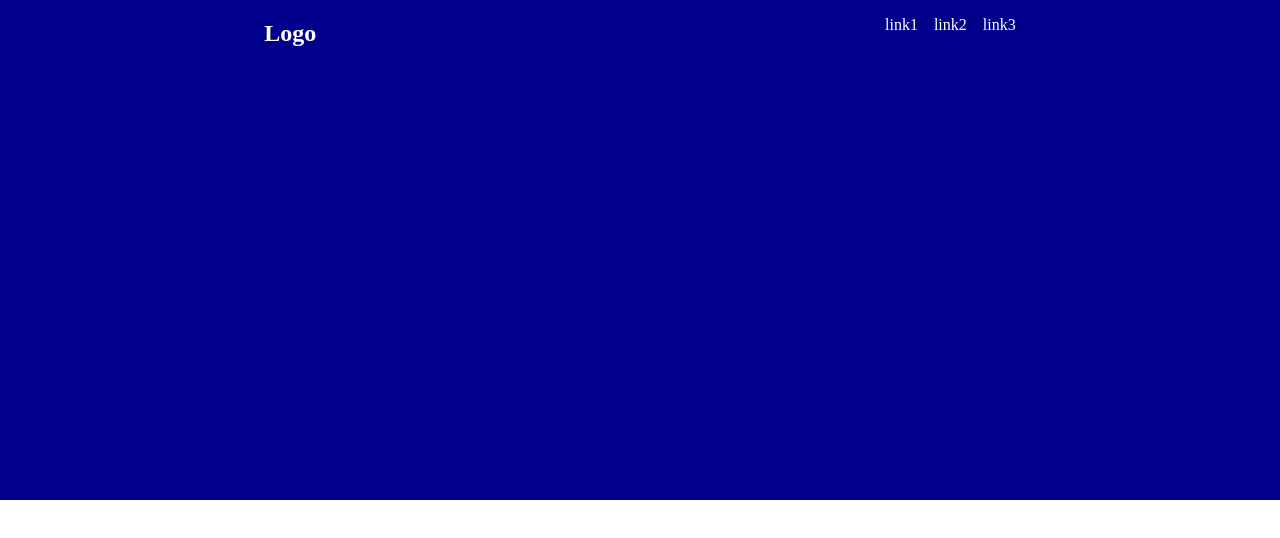
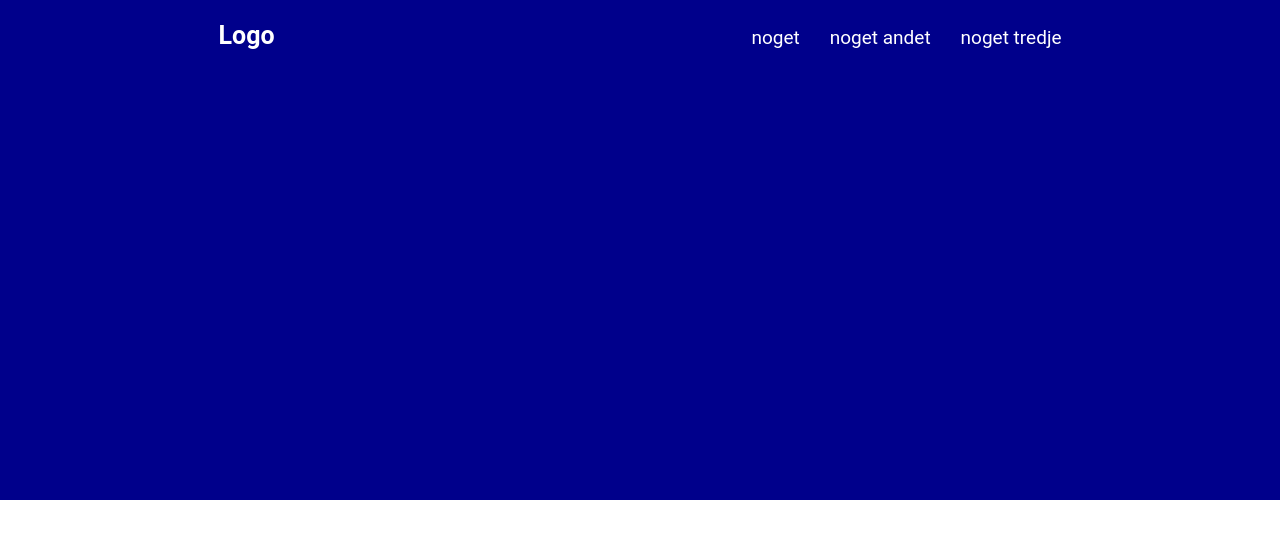
Before and after one commit to Spekulativ/landing-page, a plain HTML site: page index.html in a window 1280 px wide. Drawn offline with Linux system fonts and the light colour scheme; a small style sheet from the web is missing.

Commit message:
implemented roboto text

```diff
--- a/index.html
+++ b/index.html
@@ -5,15 +5,18 @@
     <meta name="viewport" content="width=device-width, initial-scale=1.0">
     <title>Document</title>
     <link rel="stylesheet" href="style.css">
+    <style>
+        @import url('https://api.fonts.coollabs.io/css2?family=Roboto&display=swap');
+        </style>
 </head>
 <body>
     <section class="first-bar">
         <div class="navbar">
         <h1 class="logo">Logo</h1>
         <ul class="links">
-            <li>link1</li>
-            <li>link2</li>
-            <li>link3</li>
+            <li>noget</li>
+            <li>noget andet</li>
+            <li>noget tredje</li>
         </ul>
     </div>
 
--- a/style.css
+++ b/style.css
@@ -1,6 +1,7 @@
 body {
     margin: 0;
     box-sizing: border-box;
+    font-family: Roboto;
 
 }
 .first-bar {
@@ -14,20 +15,23 @@ overflow: hidden;
 
 li {
     list-style-type: none;
+    font-size: 19px;
 }
 
 .navbar {
     display: flex;
     justify-content: center;
     justify-content: space-around;
+    align-items: baseline;
 }
 
 .logo {
-    font-size: 24px;
+    font-size: 25px;
 
 }
 
 .links {
     display: flex;
-    gap: 16px;
+    gap: 30px;
+
 }
```
